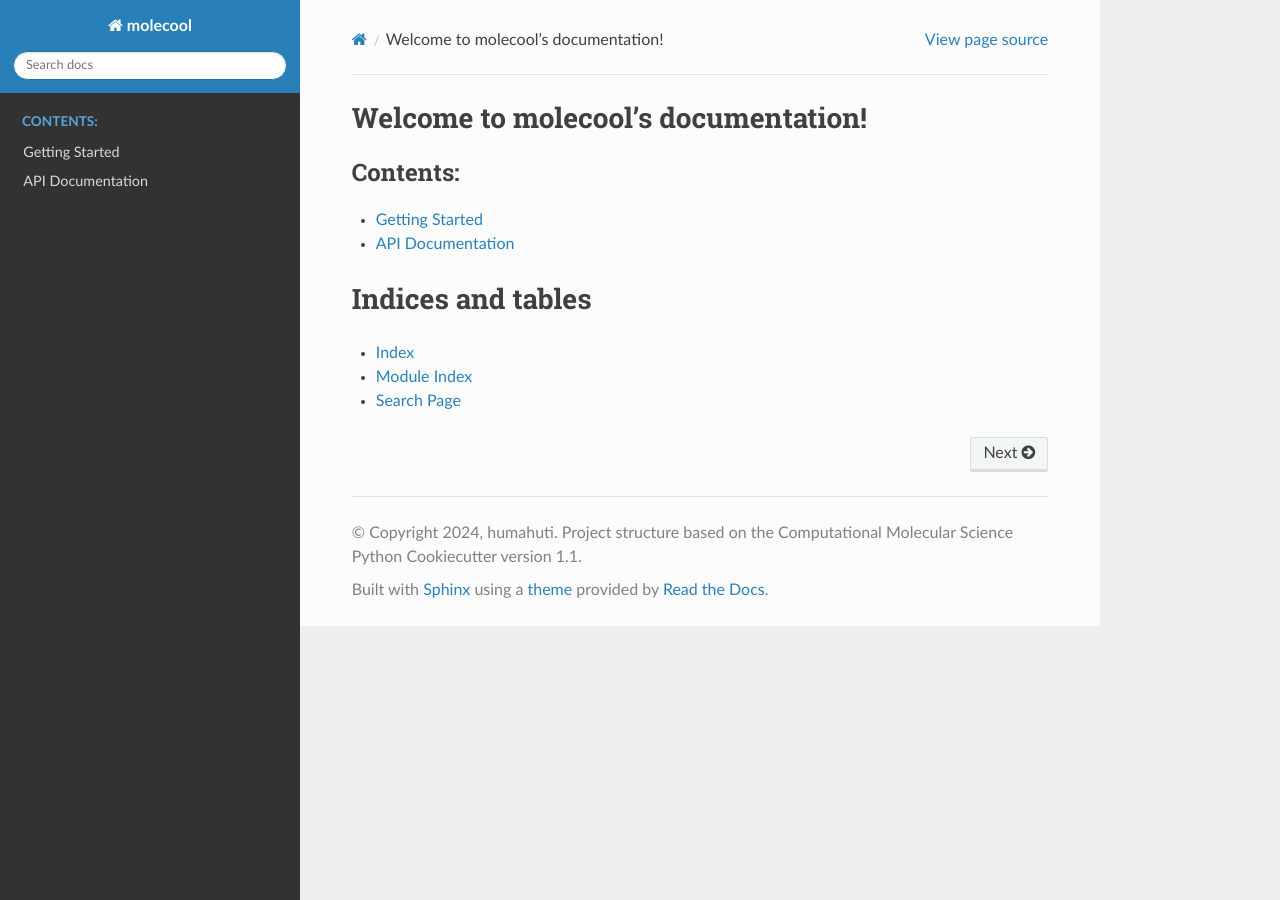
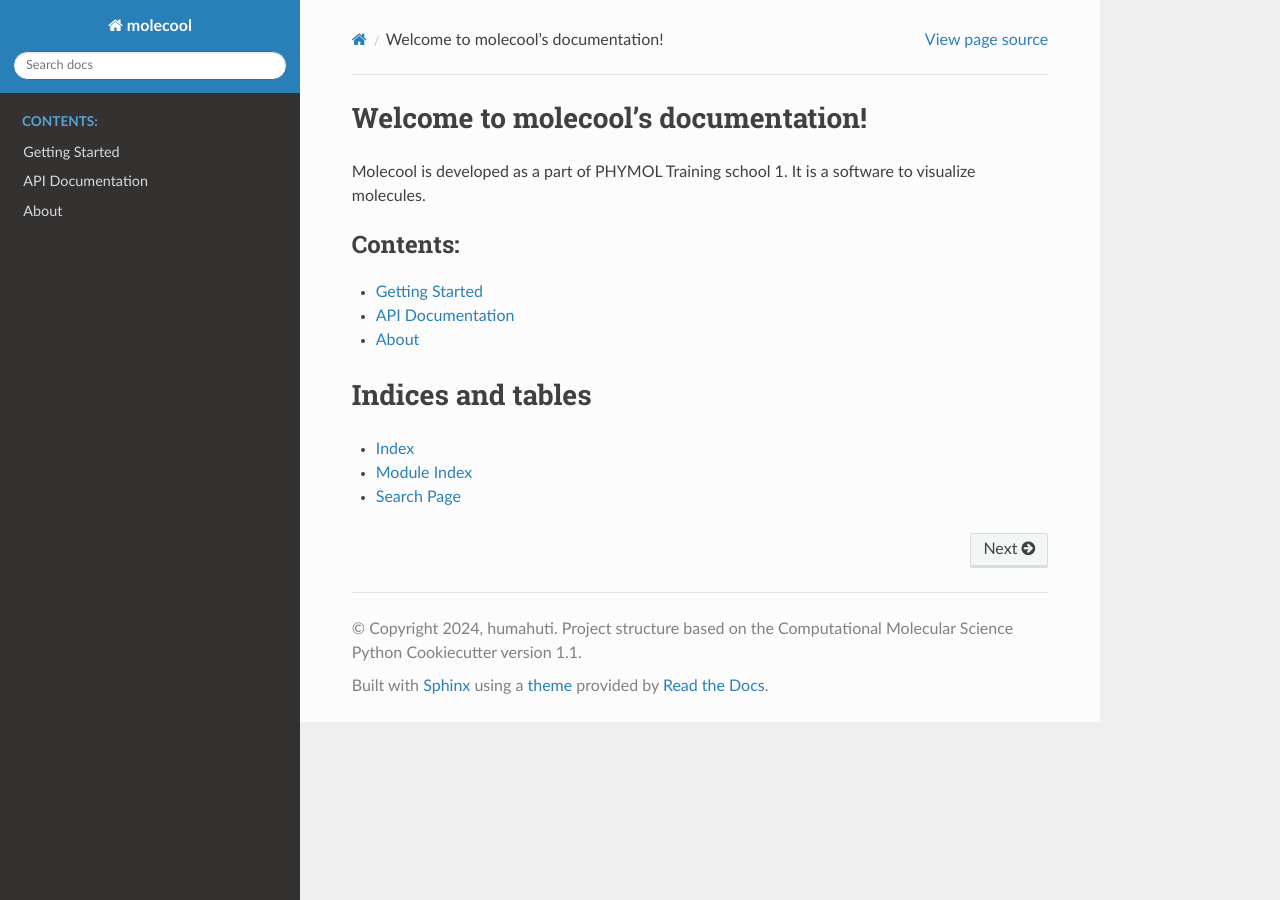
Before and after one commit to humahuti/molecool, a Sphinx documentation site: the page built from docs/index.rst, in a window 1280 px wide. Built offline with Sphinx 7.4.7 and the Read the Docs theme 2.0.0, drawn with Linux system fonts in a browser that asks for light colours; the version number could not be read and is left out.

Commit message:
added new about page

```diff
--- a/docs/index.rst
+++ b/docs/index.rst
@@ -5,6 +5,8 @@
 
 Welcome to molecool's documentation!
 =========================================================
+Molecool is developed as a part of PHYMOL Training school 1.
+It is a software to visualize molecules.
 
 .. toctree::
    :maxdepth: 2
@@ -12,6 +14,7 @@ Welcome to molecool's documentation!
 
    getting_started
    api
+   about
 
 
 
```
Also changed, not shown: docs/about.rst (added, +8 -0 lines).
